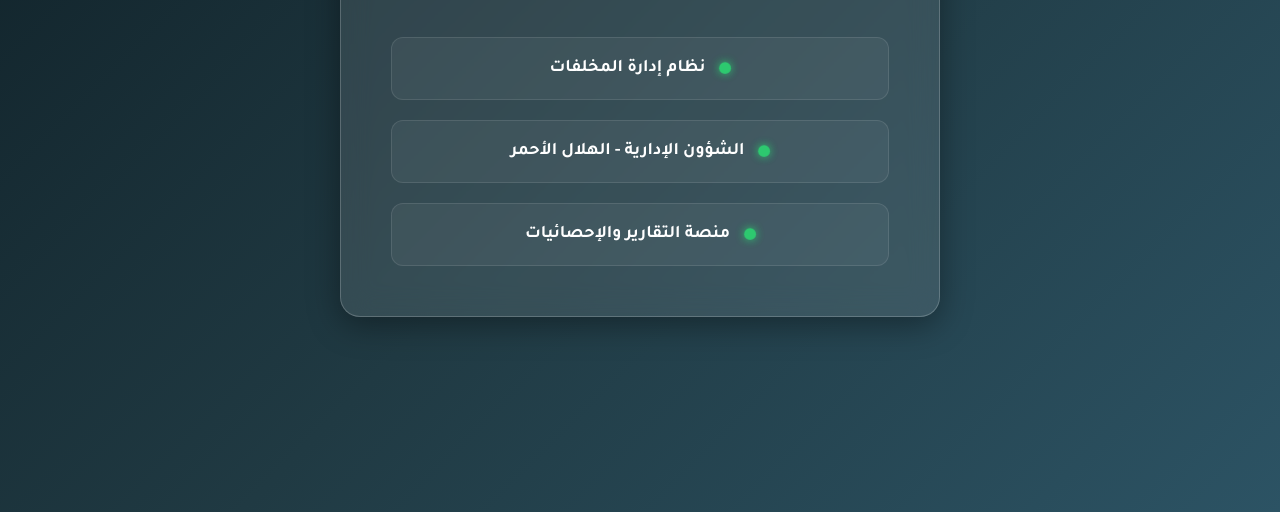
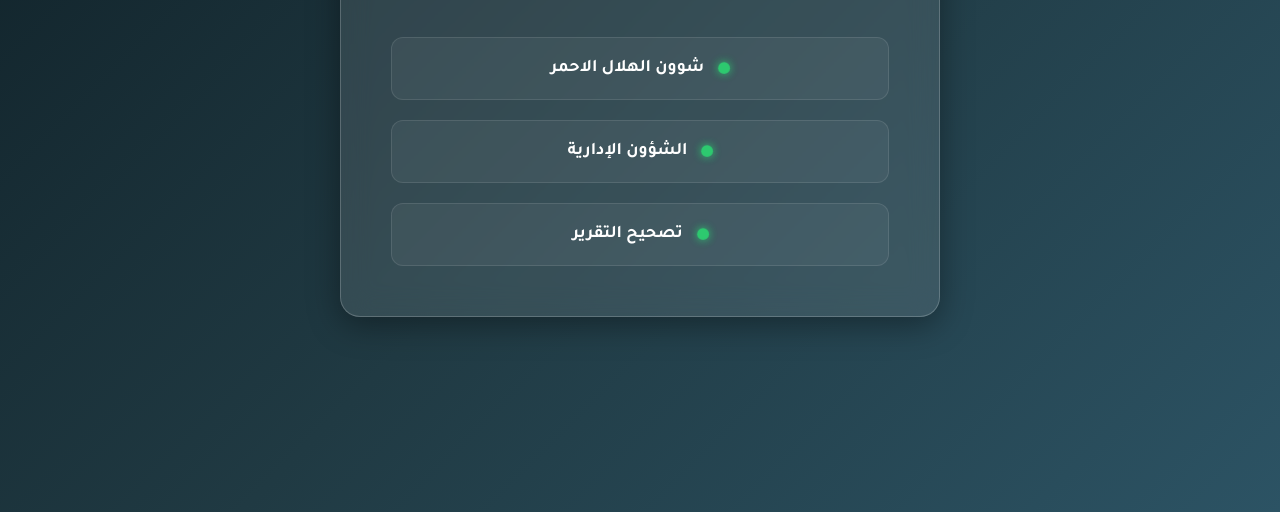
Before and after one commit to RED-CRESCENT-BOLETO/Administrative-links, a plain HTML site: page index.html in a window 1280 px wide. Shown: the part 288-800 px from the top of the page. Drawn offline with Linux system fonts and the light colour scheme.

Commit message:
index.html

```diff
--- a/index.html
+++ b/index.html
@@ -144,17 +144,17 @@
     <div class="links-container">
         <div class="card-link" onclick="loadSite('https://melsawaf9193-dotcom.github.io/mo5lfat/')">
             <span class="status-dot"></span>
-            نظام إدارة المخلفات
+           شوون الهلال الاحمر
         </div>
 
         <div class="card-link" onclick="loadSite('https://red-crescent-boleto.github.io/Administrative-Affairs/')">
             <span class="status-dot"></span>
-            الشؤون الإدارية - الهلال الأحمر
+            الشؤون الإدارية
         </div>
 
         <div class="card-link" onclick="loadSite('https://boleto-reportss.netlify.app/')">
             <span class="status-dot"></span>
-            منصة التقارير والإحصائيات
+            تصحيح التقرير
         </div>
     </div>
 </div>
```
